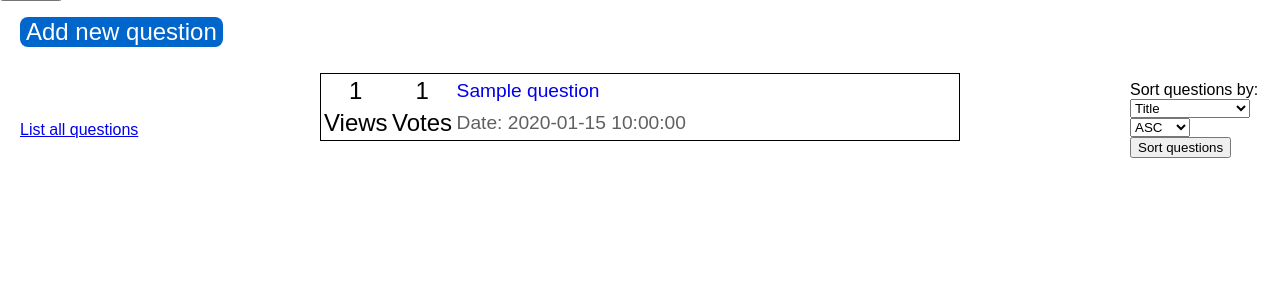
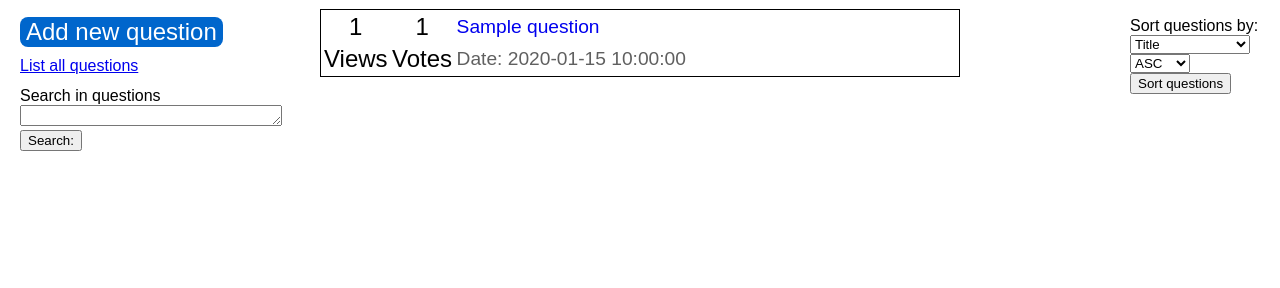
Before and after one commit to CodecoolGlobal/ask-mate-3-python-Cseplonorbert, a Flask app: template templates/index.html in a window 1280 px wide. Shown: the part 63-351 px from the top of the page. Run offline with Flask 2, Linux system fonts and the light colour scheme; the template is opened without the code that fills it: most values are stand-ins (such as "Sample title", 1, 10 or a date in 2020).

Commit message:
style: main.css/form1 style added

```diff
--- a/static/css/main.css
+++ b/static/css/main.css
@@ -95,3 +95,8 @@ nav a{
     margin: auto;
     border-bottom: 1px solid grey;
 }
+.form1{
+    position: fixed;
+    margin-top: 150px;
+    margin-left: 20px;
+}
```
